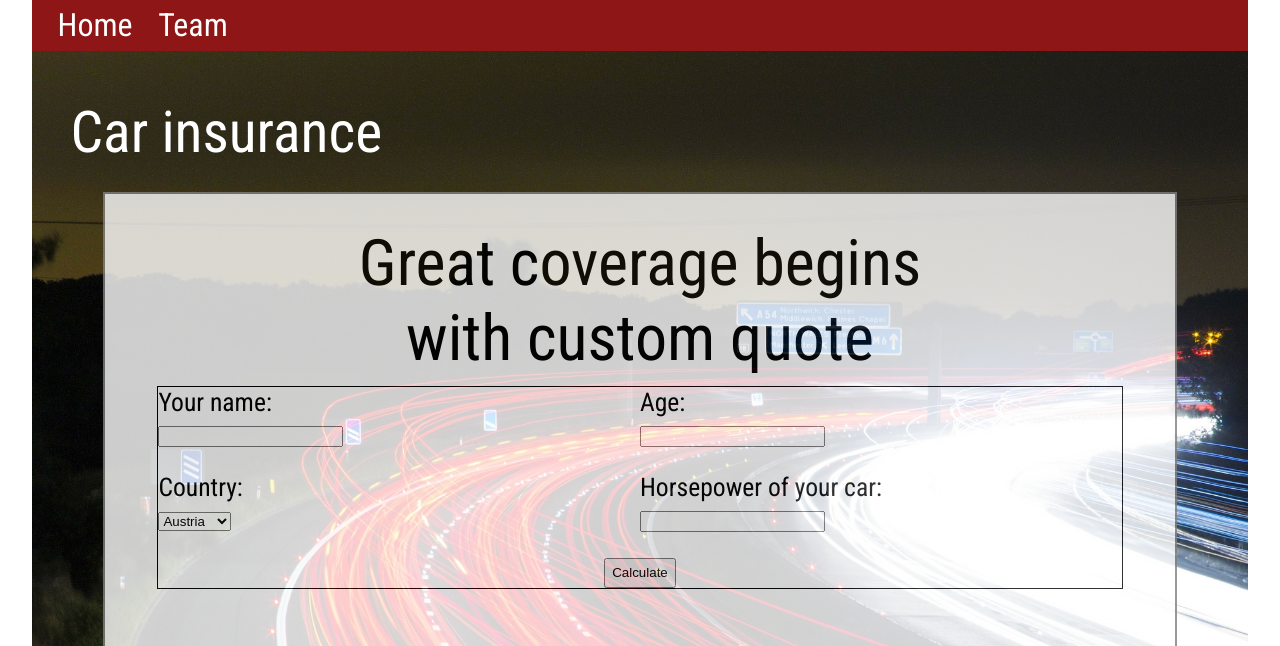
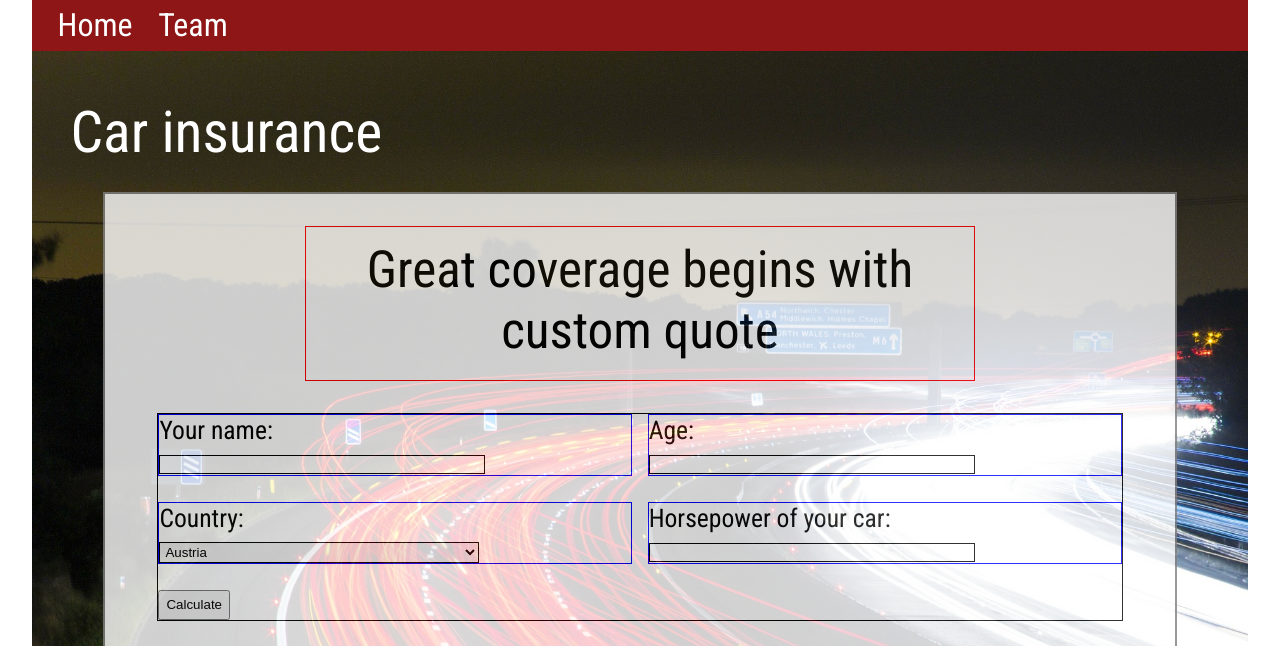
Before and after one commit to aliravn/CF-CR03-Valeria, a plain HTML site: page index.html in a window 1280 px wide. Shown: the part 154-800 px from the top of the page. Drawn offline with Linux system fonts and the light colour scheme.

Commit message:
fixed issue with form-header resizing

```diff
--- a/css/style.sass
+++ b/css/style.sass
@@ -139,13 +139,17 @@ h1, h2, h3, h4, p
 	justify-content: flex-start
 	border: 2px solid grey
 	border-radius: 0 0 3px 3px
+
+#form-header
+	height: 10vw
+	border: 1px solid red
+	width: 60%
+	margin: 3% auto
+	padding: 1vw
 	h2
-		font-size: 5vw /*check font-size, jumping out of container when resized*/
+		font-size: 4vw /*check font-size, jumping out of container when resized*/
 		font-weight: normal
-		width: 60%
-		height: 10vw
 		text-align: center
-		margin: 3% auto
 
 
 #calculator
@@ -153,11 +157,20 @@ h1, h2, h3, h4, p
 	width: 90%
 	display: flex
 	flex-wrap: wrap
-	justify-content: center
+	justify-content: space-between
 
 .input-field-container
-	width: 50%
+	width: 49%
 	margin-bottom: 2vw
+	border: 1px solid blue
+	input
+		width: 25vw
+		border: 1px	solid black
+	select
+		width: 25vw
+		border: 1px	solid black
+		padding: 1px
+
 
 #calc-btn
 	/*add color, dimensions, border-radius, text-color */
--- a/index.html
+++ b/index.html
@@ -37,7 +37,7 @@
 <!-- FORM-CONTAINER in PROCESS -->
 			<div id="form-container">
 				<!-- h2 width 60% of form container to keep 2 lines -->
-				<h2>Great coverage begins with custom quote</h2>
+				<div id="form-header"><h2>Great coverage begins with custom quote</h2></div>
 
 				<div id="calculator">
 					<div class="input-field-container">
```
Also changed, not shown: css/style.css, 1 other file.
